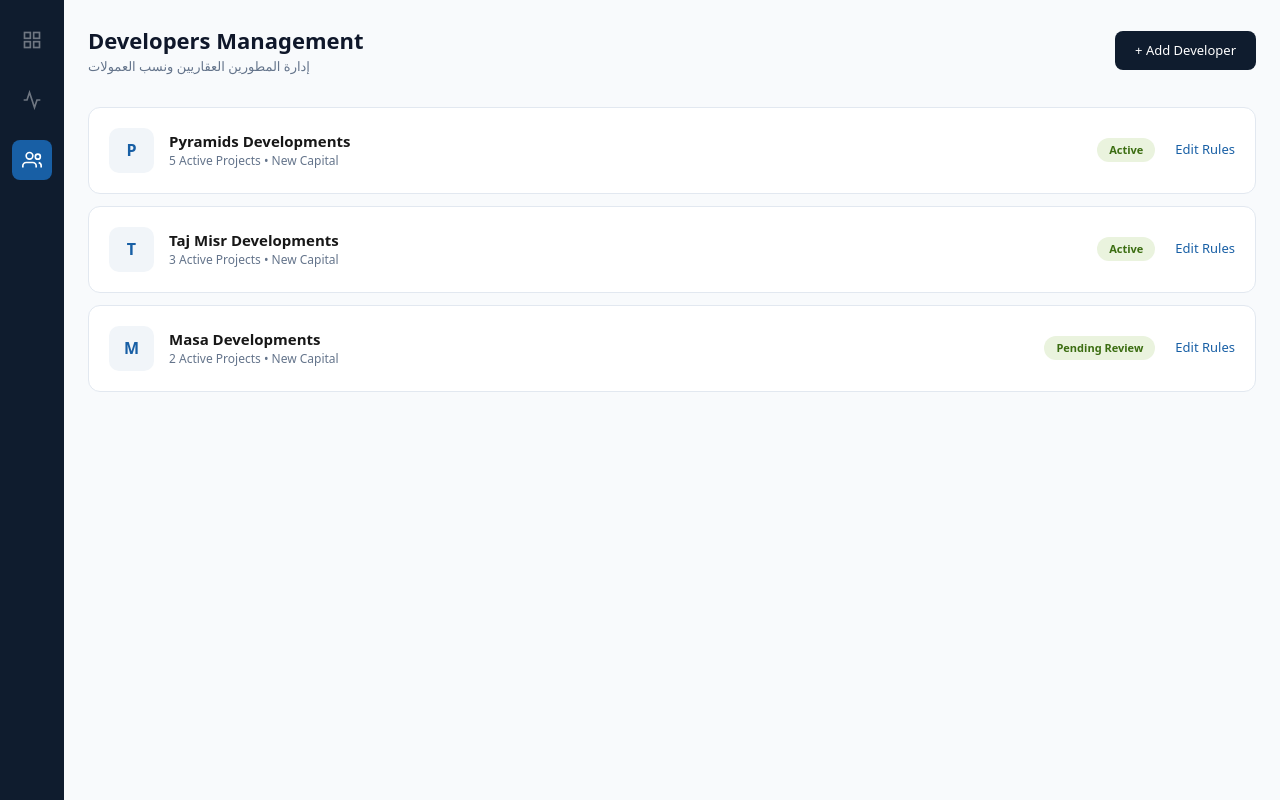
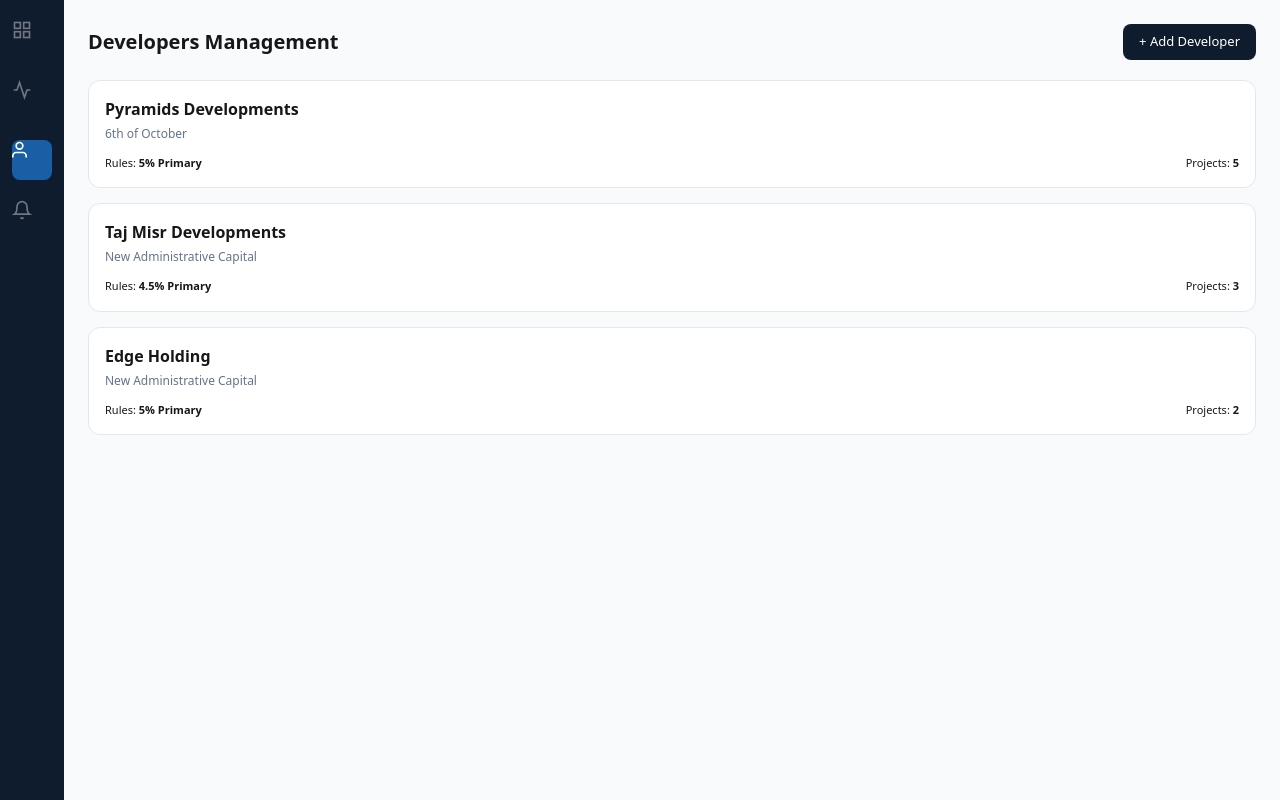
Before and after one commit to ehabalqadi001-lang/Real-estate-CRM-Manager-, a Next.js app: page /dashboard/developers in a window 1280 px wide. Built offline with nearby package versions, Linux system fonts and the light colour scheme.

Commit message:
Full system UI restoration with navigation

```diff
--- /dev/null
+++ b/src/app/dashboard/commissions/page.tsx
@@ -0,0 +1,40 @@
+"use client";
+import React from 'react';
+import Link from 'next/link';
+
+export default function CommissionsPage() {
+  return (
+    <div style={{ display: 'flex', height: '100vh', background: '#f8fafc', fontFamily: 'system-ui, sans-serif' }}>
+      <style dangerouslySetInnerHTML={{ __html: `
+        .sidebar { width: 64px; background: #0f1c2e; display: flex; flexDirection: column; alignItems: center; padding: 20px 0; gap: 20px; }
+        .nav-item { width: 40px; height: 40px; display: flex; alignItems: center; justifyContent: center; border-radius: 8px; color: rgba(255,255,255,0.4); }
+        .nav-item.active { background: #185FA5; color: #fff; }
+        .main { flex: 1; padding: 24px; }
+        .sum-grid { display: grid; gridTemplateColumns: repeat(4, 1fr); gap: 15px; margin-bottom: 20px; }
+        .sum-card { background: #fff; padding: 15px; border-radius: 12px; border: 1px solid #e2e8f0; }
+      `}} />
+
+      <div className="sidebar" style={{ display: 'flex', flexDirection: 'column', alignItems: 'center' }}>
+        <Link href="/dashboard" className="nav-item"><svg width="20" height="20" fill="none" stroke="currentColor" strokeWidth="2" viewBox="0 0 24 24"><rect x="3" y="3" width="7" height="7"/><rect x="14" y="3" width="7" height="7"/><rect x="14" y="14" width="7" height="7"/><rect x="3" y="14" width="7" height="7"/></svg></Link>
+        <Link href="/dashboard/leads" className="nav-item"><svg width="20" height="20" fill="none" stroke="currentColor" strokeWidth="2" viewBox="0 0 24 24"><polyline points="22 12 18 12 15 21 9 3 6 12 2 12"/></svg></Link>
+        <Link href="/dashboard/developers" className="nav-item"><svg width="20" height="20" fill="none" stroke="currentColor" strokeWidth="2" viewBox="0 0 24 24"><path d="M17 21v-2a4 4 0 0 0-4-4H5a4 4 0 0 0-4 4v2"/><circle cx="9" cy="7" r="4"/></svg></Link>
+        <Link href="/dashboard/commissions" className="nav-item active"><svg width="20" height="20" fill="none" stroke="currentColor" strokeWidth="2" viewBox="0 0 24 24"><path d="M18 8A6 6 0 0 0 6 8c0 7-3 9-3 9h18s-3-2-3-9"/><path d="M13.73 21a2 2 0 0 1-3.46 0"/></svg></Link>
+      </div>
+
+      <div className="main">
+        <h1 style={{ fontSize: '20px', fontWeight: 'bold', marginBottom: '20px' }}>Commissions & Notifications</h1>
+
+        <div className="sum-grid">
+          <div className="sum-card" style={{ borderLeft: '4px solid #A32D2D' }}>Overdue<div style={{ fontSize: '18px', fontWeight: 'bold', color: '#A32D2D' }}>EGP 0</div></div>
+          <div className="sum-card" style={{ borderLeft: '4px solid #BA7517' }}>Due this month<div style={{ fontSize: '18px', fontWeight: 'bold', color: '#BA7517' }}>EGP 0</div></div>
+          <div className="sum-card" style={{ borderLeft: '4px solid #185FA5' }}>Upcoming<div style={{ fontSize: '18px', fontWeight: 'bold' }}>EGP 933k</div></div>
+          <div className="sum-card" style={{ borderLeft: '4px solid #3B6D11' }}>Collected<div style={{ fontSize: '18px', fontWeight: 'bold', color: '#3B6D11' }}>EGP 933k</div></div>
+        </div>
+
+        <div style={{ background: '#fff', padding: '30px', borderRadius: '12px', border: '1px solid #e2e8f0', textAlign: 'center', color: '#64748b' }}>
+           شاشة التقويم وسجل العمولات جاهزة للعرض[cite: 616].
+        </div>
+      </div>
+    </div>
+  );
+}
--- a/src/app/dashboard/developers/page.tsx
+++ b/src/app/dashboard/developers/page.tsx
@@ -3,63 +3,49 @@ import React from 'react';
 import Link from 'next/link';
 
 export default function DevelopersPage() {
-  const developers = [
-    { name: 'Pyramids Developments', projects: 5, city: 'New Capital', status: 'Active' },
-    { name: 'Taj Misr Developments', projects: 3, city: 'New Capital', status: 'Active' },
-    { name: 'Masa Developments', projects: 2, city: 'New Capital', status: 'Pending Review' }
+  const devs = [
+    { name: 'Pyramids Developments', city: '6th of October', rules: '5% Primary', projects: 5 },
+    { name: 'Taj Misr Developments', city: 'New Administrative Capital', rules: '4.5% Primary', projects: 3 },
+    { name: 'Edge Holding', city: 'New Administrative Capital', rules: '5% Primary', projects: 2 }
   ];
 
   return (
     <div style={{ display: 'flex', height: '100vh', background: '#f8fafc', fontFamily: 'system-ui, sans-serif' }}>
       <style dangerouslySetInnerHTML={{ __html: `
-        .sidebar { width: 64px; background: #0f1c2e; display: flex; flex-direction: column; align-items: center; padding: 20px 0; gap: 20px; }
-        .nav-item { width: 40px; height: 40px; display: flex; align-items: center; justify-content: center; border-radius: 8px; color: rgba(255,255,255,0.4); }
+        .sidebar { width: 64px; background: #0f1c2e; display: flex; flexDirection: column; alignItems: center; padding: 20px 0; gap: 20px; }
+        .nav-item { width: 40px; height: 40px; display: flex; alignItems: center; justifyContent: center; border-radius: 8px; color: rgba(255,255,255,0.4); }
         .nav-item.active { background: #185FA5; color: #fff; }
-        .main { flex: 1; padding: 24px; overflow-y: auto; }
-        .dev-card { background: #fff; border-radius: 12px; border: 1px solid #e2e8f0; padding: 20px; display: flex; align-items: center; justify-content: space-between; margin-bottom: 12px; }
-        .status-pill { padding: 4px 12px; border-radius: 20px; font-size: 11px; font-weight: 600; background: #EAF3DE; color: #3B6D11; }
-        .btn-add { background: #0f1c2e; color: #fff; border: none; padding: 10px 20px; border-radius: 8px; font-size: 13px; cursor: pointer; }
+        .main { flex: 1; padding: 24px; overflowY: auto; }
+        .dev-grid { display: grid; gridTemplateColumns: repeat(auto-fill, minmax(300px, 1fr)); gap: 15px; margin-top: 20px; }
+        .dev-card { background: #fff; border: 1px solid #e2e8f0; border-radius: 12px; padding: 16px; }
+        .btn-add { background: #0f1c2e; color: #fff; padding: 8px 16px; border-radius: 8px; border: none; font-size: 13px; cursor: pointer; }
       `}} />
 
-      {/* Sidebar */}
-      <div className="sidebar">
-        <Link href="/dashboard" className="nav-item">
-            <svg width="20" height="20" fill="none" stroke="currentColor" strokeWidth="2" viewBox="0 0 24 24"><rect x="3" y="3" width="7" height="7"/><rect x="14" y="3" width="7" height="7"/><rect x="14" y="14" width="7" height="7"/><rect x="3" y="14" width="7" height="7"/></svg>
-        </Link>
-        <Link href="/dashboard/leads" className="nav-item">
-            <svg width="20" height="20" fill="none" stroke="currentColor" strokeWidth="2" viewBox="0 0 24 24"><polyline points="22 12 18 12 15 21 9 3 6 12 2 12"/></svg>
-        </Link>
-        <Link href="/dashboard/developers" className="nav-item active">
-            <svg width="20" height="20" fill="none" stroke="currentColor" strokeWidth="2" viewBox="0 0 24 24"><path d="M17 21v-2a4 4 0 0 0-4-4H5a4 4 0 0 0-4 4v2"/><circle cx="9" cy="7" r="4"/><path d="M23 21v-2a4 4 0 0 0-3-3.87"/><circle cx="19" cy="8" r="3"/></svg>
-        </Link>
+      <div className="sidebar" style={{ display: 'flex', flexDirection: 'column', alignItems: 'center' }}>
+        <Link href="/dashboard" className="nav-item"><svg width="20" height="20" fill="none" stroke="currentColor" strokeWidth="2" viewBox="0 0 24 24"><rect x="3" y="3" width="7" height="7"/><rect x="14" y="3" width="7" height="7"/><rect x="14" y="14" width="7" height="7"/><rect x="3" y="14" width="7" height="7"/></svg></Link>
+        <Link href="/dashboard/leads" className="nav-item"><svg width="20" height="20" fill="none" stroke="currentColor" strokeWidth="2" viewBox="0 0 24 24"><polyline points="22 12 18 12 15 21 9 3 6 12 2 12"/></svg></Link>
+        <Link href="/dashboard/developers" className="nav-item active"><svg width="20" height="20" fill="none" stroke="currentColor" strokeWidth="2" viewBox="0 0 24 24"><path d="M17 21v-2a4 4 0 0 0-4-4H5a4 4 0 0 0-4 4v2"/><circle cx="9" cy="7" r="4"/></svg></Link>
+        <Link href="/dashboard/commissions" className="nav-item"><svg width="20" height="20" fill="none" stroke="currentColor" strokeWidth="2" viewBox="0 0 24 24"><path d="M18 8A6 6 0 0 0 6 8c0 7-3 9-3 9h18s-3-2-3-9"/><path d="M13.73 21a2 2 0 0 1-3.46 0"/></svg></Link>
       </div>
 
       <div className="main">
-        <div style={{ display: 'flex', justifyContent: 'space-between', alignItems: 'center', marginBottom: '30px' }}>
-          <div>
-            <h1 style={{ fontSize: '22px', fontWeight: 'bold', color: '#0f172a' }}>Developers Management</h1>
-            <p style={{ fontSize: '13px', color: '#64748b' }}>إدارة المطورين العقاريين ونسب العمولات</p>
-          </div>
+        <div style={{ display: 'flex', justifyContent: 'space-between', alignItems: 'center' }}>
+          <h1 style={{ fontSize: '20px', fontWeight: 'bold' }}>Developers Management</h1>
           <button className="btn-add">+ Add Developer</button>
         </div>
 
-        {developers.map((dev, index) => (
-          <div key={index} className="dev-card">
-            <div style={{ display: 'flex', alignItems: 'center', gap: '15px' }}>
-              <div style={{ width: '45px', height: '45px', background: '#f1f5f9', borderRadius: '10px', display: 'flex', alignItems: 'center', justifyContent: 'center', fontWeight: 'bold', color: '#185FA5' }}>
-                {dev.name.charAt(0)}
-              </div>
-              <div>
-                <div style={{ fontWeight: '600', fontSize: '15px' }}>{dev.name}</div>
-                <div style={{ fontSize: '12px', color: '#64748b' }}>{dev.projects} Active Projects • {dev.city}</div>
+        <div className="dev-grid">
+          {devs.map((d, i) => (
+            <div key={i} className="dev-card">
+              <div style={{ fontWeight: 'bold', marginBottom: '4px' }}>{d.name}</div>
+              <div style={{ fontSize: '12px', color: '#64748b', marginBottom: '12px' }}>{d.city}</div>
+              <div style={{ display: 'flex', justifyContent: 'space-between', fontSize: '11px' }}>
+                <span>Rules: <strong>{d.rules}</strong></span>
+                <span>Projects: <strong>{d.projects}</strong></span>
               </div>
             </div>
-            <div style={{ display: 'flex', alignItems: 'center', gap: '20px' }}>
-              <span className="status-pill">{dev.status}</span>
-              <button style={{ background: 'none', border: 'none', color: '#185FA5', fontSize: '13px', cursor: 'pointer', fontWeight: '500' }}>Edit Rules</button>
-            </div>
-          </div>
-        ))}
+          ))}
+        </div>
       </div>
     </div>
   );
```
